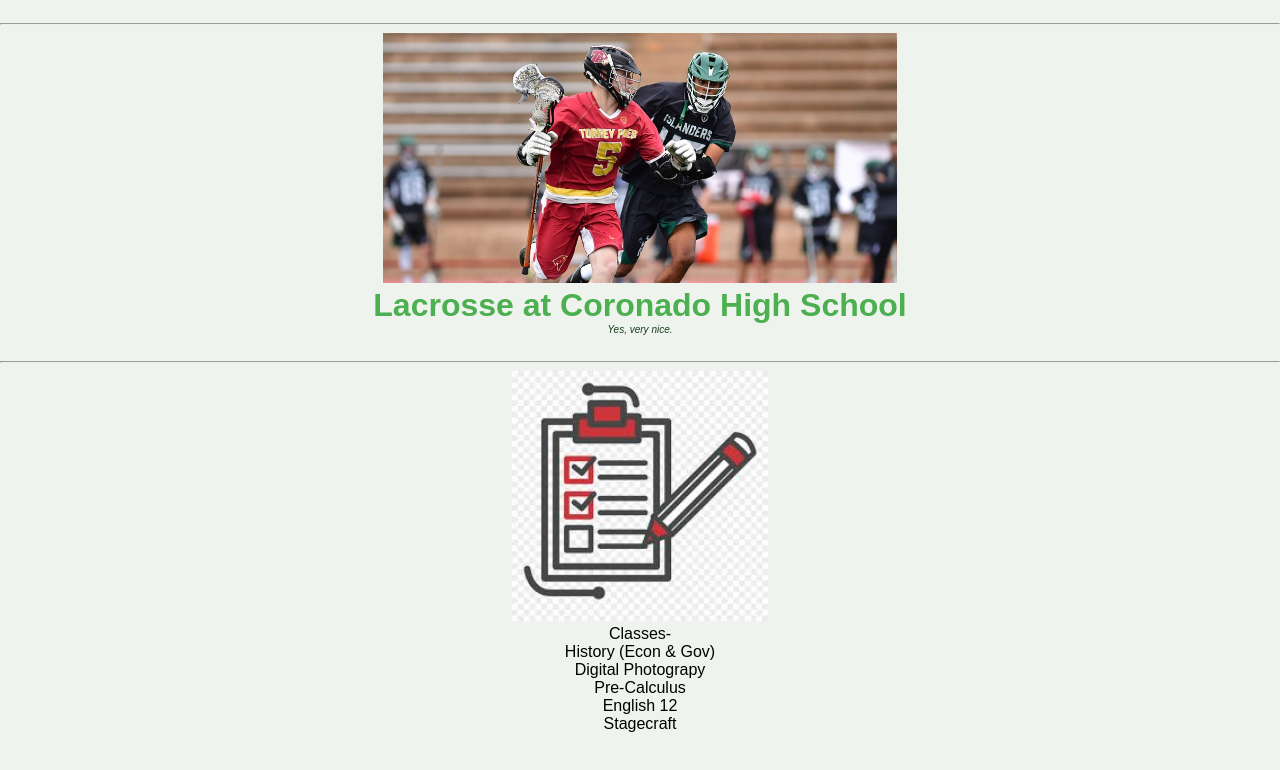
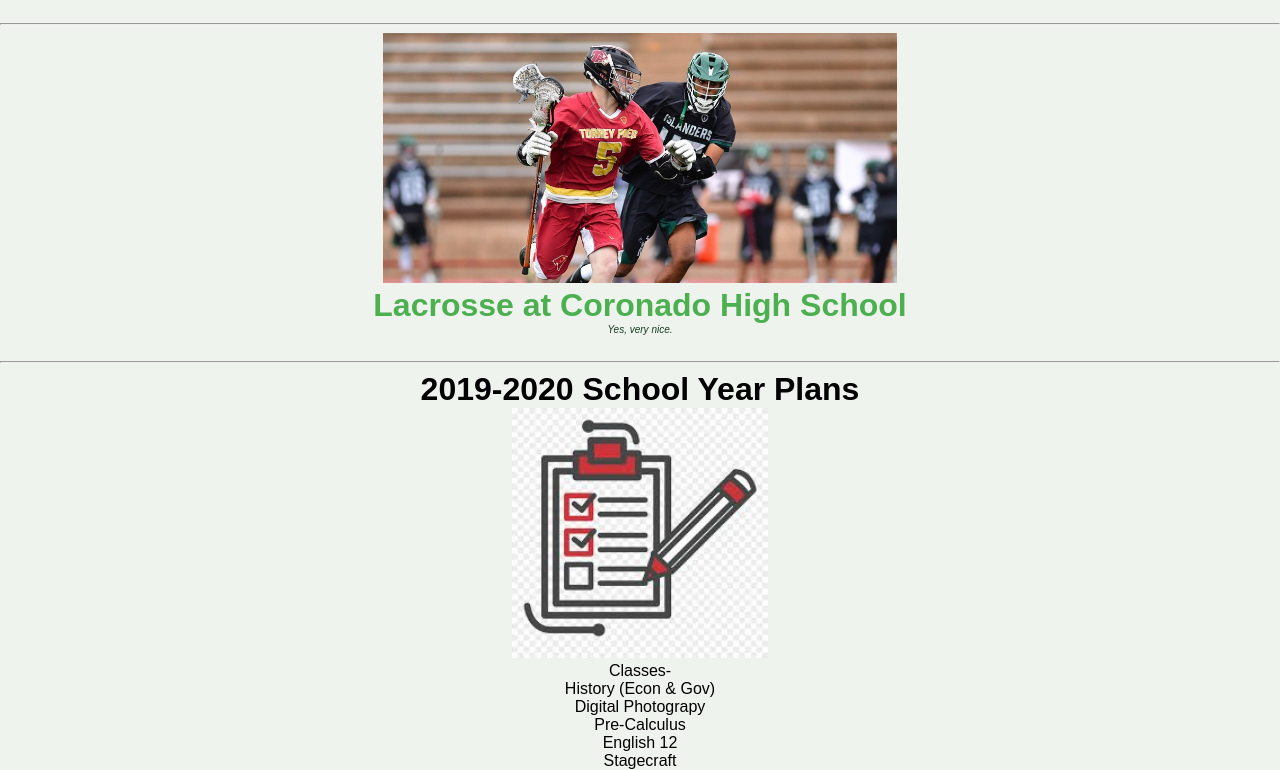
Before and after one commit to ogbob/ogbob.github.io, a plain HTML site: page my_website/aboutme.html in a window 1280 px wide. Shown: the part 917-1687 px from the top of the page. Before the commit the page ends 1650 px from the top, so only its background shows below. Drawn offline with Linux system fonts and the light colour scheme.

Commit message:
Yo Gabba Gabba

```diff
--- a/my_website/aboutme.html
+++ b/my_website/aboutme.html
@@ -64,7 +64,9 @@ body {
     <font size= 1><font color=#153d20><center><i>Yes, very nice.</i></center></h1></font size></font color>
     <br>
     <hr>
-    <center><img src=images/plan.jpeg height =250 alt= "Plans for next year">
+    <center><font size= 6><b>2019-2020 School Year Plans</b></font size>
+    <br>
+    <img src=images/plan.jpeg height =250 alt= "Plans for next year">
     <br>
     <font size=3> Classes-
     <br>History (Econ & Gov)
```
